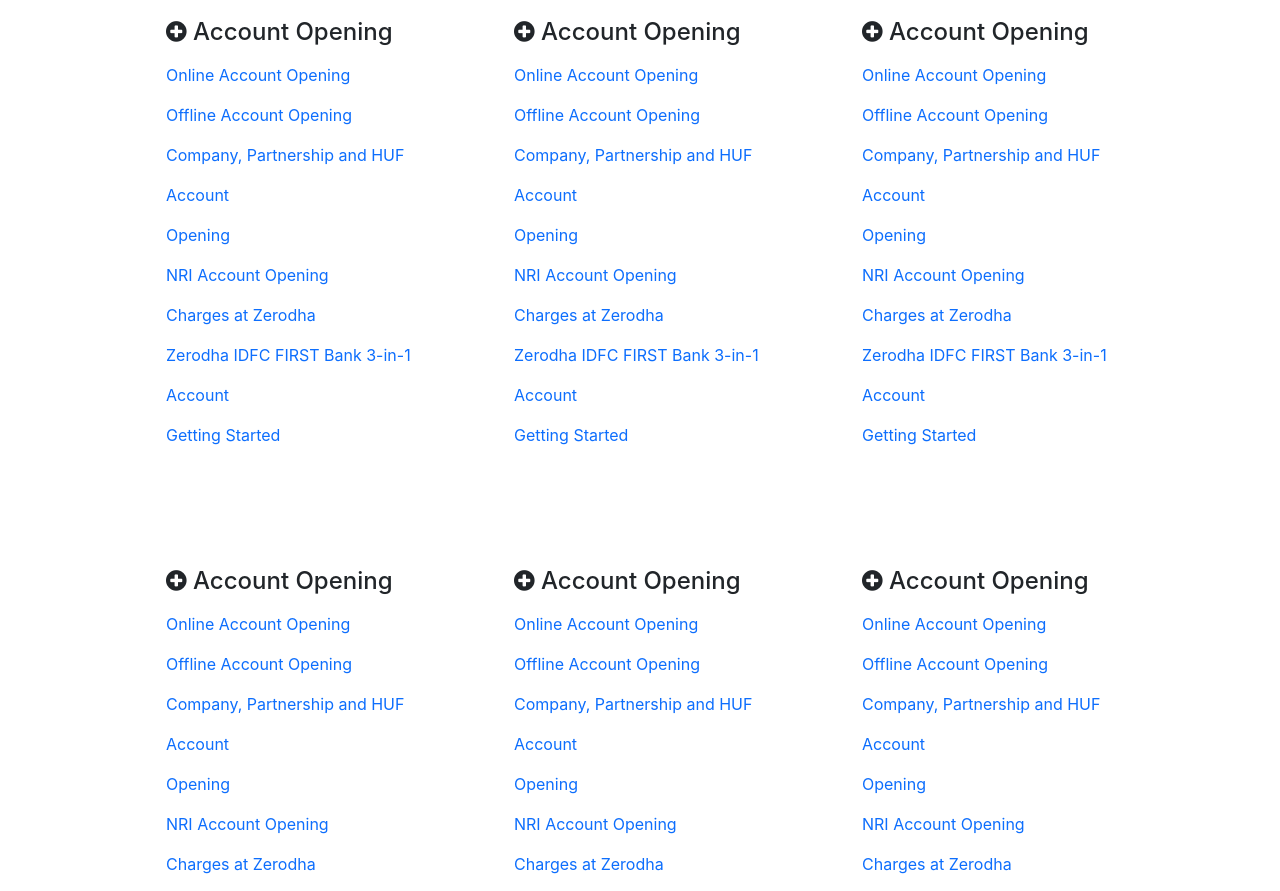
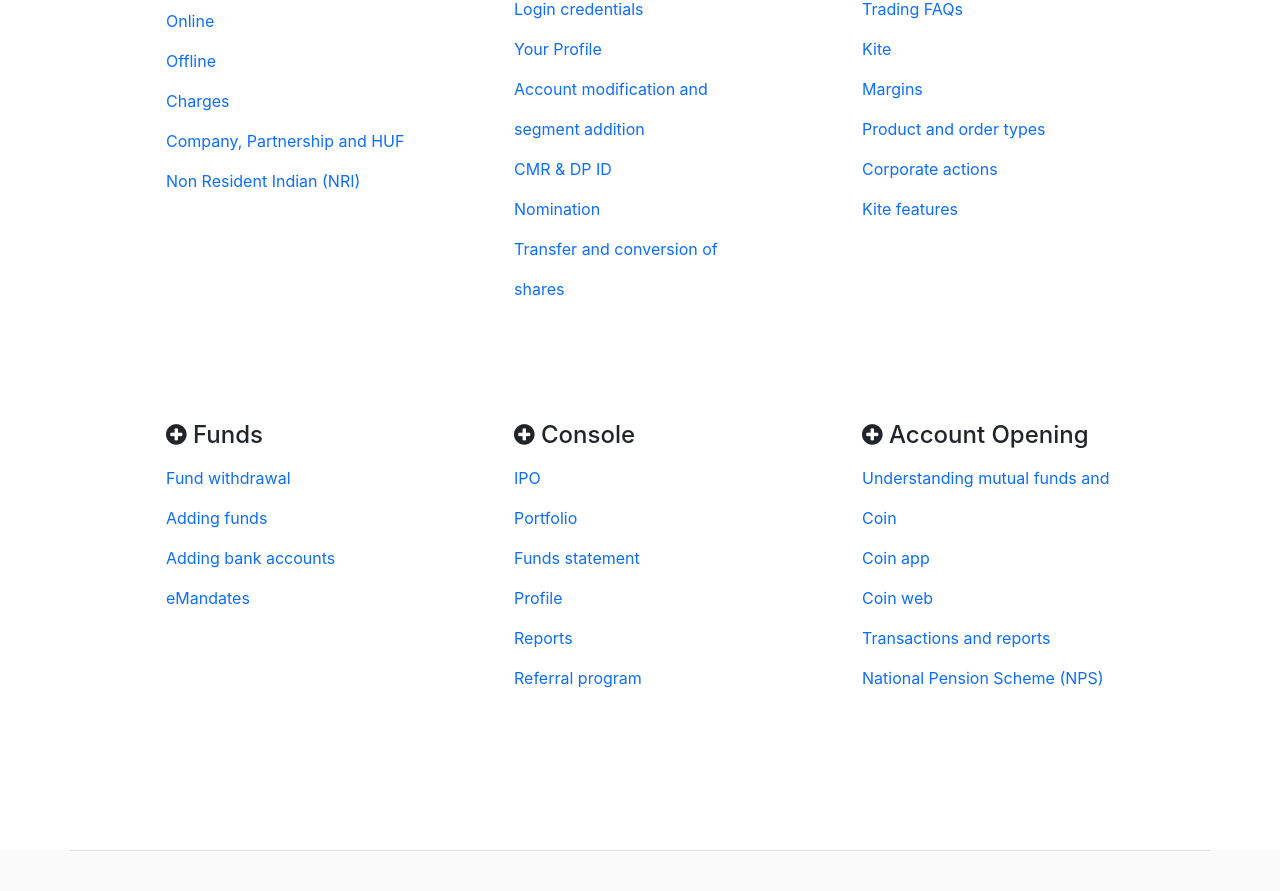
Before and after one commit to disha262004/FinXchange, a React app: page /support in a window 1280 px wide. Shown: the part 723-1614 px from the top of the page. Built offline with nearby package versions, Linux system fonts and the light colour scheme.

Commit message:
New commit

```diff
--- a/src/index.css
+++ b/src/index.css
@@ -36,9 +36,14 @@
 }
 
 #supportHero input{
-  padding: 20px 50px;
+  padding: 15px ;
   width: 100%;
-  font-size: 20px;
-  border-radius: 10px;
+  font-size: 18px;
+  border-radius: 2px;
   border: none;
 }
+
+#supportContent {
+  /* padding: 13% ; */
+  margin: 0 150px;
+}
--- a/src/landing_page/support/CreateTicket.js
+++ b/src/landing_page/support/CreateTicket.js
@@ -9,223 +9,64 @@
           <h4 className="">
             <i class="fa fa-plus-circle" aria-hidden="true"></i> Account Opening
           </h4>
-          <a href="" style={{ textDecoration: "none", lineHeight: "2.5" }}>
-            Online Account Opening
-          </a>
-          <br />
-          <a href="" style={{ textDecoration: "none", lineHeight: "2.5" }}>
-            Offline Account Opening
-          </a>
-          <br />
-          <a href="" style={{ textDecoration: "none", lineHeight: "2.5" }}>
-            Company, Partnership and HUF Account
-          </a>
-          <br />
-          <a href="" style={{ textDecoration: "none", lineHeight: "2.5" }}>
-            Opening
-          </a>
-          <br />
-          <a href="" style={{ textDecoration: "none", lineHeight: "2.5" }}>
-            NRI Account Opening
-          </a>
-          <br />
-          <a href="" style={{ textDecoration: "none", lineHeight: "2.5" }}>
-            Charges at Zerodha
-          </a>
-          <br />
-          <a href="" style={{ textDecoration: "none", lineHeight: "2.5" }}>
-            Zerodha IDFC FIRST Bank 3-in-1 Account
-          </a>
-          <br />
-          <a href="" style={{ textDecoration: "none", lineHeight: "2.5" }}>
-            Getting Started
-          </a>
-          <br />
+          <a href="" style={{ textDecoration: "none", lineHeight: "2.5" }}>Getting started </a><br />
+          <a href="" style={{ textDecoration: "none", lineHeight: "2.5" }}>Online </a><br />
+          <a href="" style={{ textDecoration: "none", lineHeight: "2.5" }}>Offline </a><br />
+          <a href="" style={{ textDecoration: "none", lineHeight: "2.5" }}>Charges </a><br />
+          <a href="" style={{ textDecoration: "none", lineHeight: "2.5" }}>Company, Partnership and HUF</a><br />
+          <a href="" style={{ textDecoration: "none", lineHeight: "2.5" }}>Non Resident Indian (NRI)</a><br />
+        </div>
+        <div className="col-4 p-5 mt-2 mb-2">
+          <h4 className="">
+            <i class="fa fa-plus-circle" aria-hidden="true"></i>  Your Zerodha Account
+          </h4>
+          <a href="" style={{ textDecoration: "none", lineHeight: "2.5" }}>Login credentials</a><br />
+          <a href="" style={{ textDecoration: "none", lineHeight: "2.5" }}>Your Profile</a><br />
+          <a href="" style={{ textDecoration: "none", lineHeight: "2.5" }}>Account modification and segment addition</a><br />
+          <a href="" style={{ textDecoration: "none", lineHeight: "2.5" }}>CMR & DP ID</a><br />
+          <a href="" style={{ textDecoration: "none", lineHeight: "2.5" }}>Nomination</a><br />
+          <a href="" style={{ textDecoration: "none", lineHeight: "2.5" }}>Transfer and conversion of shares</a><br />
+        </div>
+        <div className="col-4 p-5 mt-2 mb-2">
+          <h4 className="">
+            <i class="fa fa-plus-circle" aria-hidden="true"></i>  Trading and Markets
+          </h4>
+          <a href="" style={{ textDecoration: "none", lineHeight: "2.5" }}>Trading FAQs</a> <br/>
+          <a href="" style={{ textDecoration: "none", lineHeight: "2.5" }}>Kite</a> <br/>
+          <a href="" style={{ textDecoration: "none", lineHeight: "2.5" }}>Margins</a> <br/>
+          <a href="" style={{ textDecoration: "none", lineHeight: "2.5" }}>Product and order types </a> <br/>
+          <a href="" style={{ textDecoration: "none", lineHeight: "2.5" }}>Corporate actions</a> <br/>
+          <a href="" style={{ textDecoration: "none", lineHeight: "2.5" }}>Kite features</a> <br/>
+        </div>
+        <div className="col-4 p-5 mt-2 mb-2">
+          <h4 className="">
+            <i class="fa fa-plus-circle" aria-hidden="true"></i>  Funds
+          </h4>
+          <a href="" style={{ textDecoration: "none", lineHeight: "2.5" }}>Fund withdrawal</a><br />
+          <a href="" style={{ textDecoration: "none", lineHeight: "2.5" }}>Adding funds</a><br />
+          <a href="" style={{ textDecoration: "none", lineHeight: "2.5" }}>Adding bank accounts</a><br />
+          <a href="" style={{ textDecoration: "none", lineHeight: "2.5" }}>eMandates</a><br />
+        </div>
+        <div className="col-4 p-5 mt-2 mb-2">
+          <h4 className="">
+            <i class="fa fa-plus-circle" aria-hidden="true"></i>  Console
+          </h4>
+          <a href="" style={{ textDecoration: "none", lineHeight: "2.5" }}>IPO</a><br />
+          <a href="" style={{ textDecoration: "none", lineHeight: "2.5" }}>Portfolio</a><br />
+          <a href="" style={{ textDecoration: "none", lineHeight: "2.5" }}>Funds statement</a><br />
+          <a href="" style={{ textDecoration: "none", lineHeight: "2.5" }}>Profile</a><br />
+          <a href="" style={{ textDecoration: "none", lineHeight: "2.5" }}>Reports</a><br />
+          <a href="" style={{ textDecoration: "none", lineHeight: "2.5" }}>Referral program</a><br />
         </div>
         <div className="col-4 p-5 mt-2 mb-2">
           <h4 className="">
             <i class="fa fa-plus-circle" aria-hidden="true"></i> Account Opening
           </h4>
-          <a href="" style={{ textDecoration: "none", lineHeight: "2.5" }}>
-            Online Account Opening
-          </a>
-          <br />
-          <a href="" style={{ textDecoration: "none", lineHeight: "2.5" }}>
-            Offline Account Opening
-          </a>
-          <br />
-          <a href="" style={{ textDecoration: "none", lineHeight: "2.5" }}>
-            Company, Partnership and HUF Account
-          </a>
-          <br />
-          <a href="" style={{ textDecoration: "none", lineHeight: "2.5" }}>
-            Opening
-          </a>
-          <br />
-          <a href="" style={{ textDecoration: "none", lineHeight: "2.5" }}>
-            NRI Account Opening
-          </a>
-          <br />
-          <a href="" style={{ textDecoration: "none", lineHeight: "2.5" }}>
-            Charges at Zerodha
-          </a>
-          <br />
-          <a href="" style={{ textDecoration: "none", lineHeight: "2.5" }}>
-            Zerodha IDFC FIRST Bank 3-in-1 Account
-          </a>
-          <br />
-          <a href="" style={{ textDecoration: "none", lineHeight: "2.5" }}>
-            Getting Started
-          </a>
-          <br />
-        </div>
-        <div className="col-4 p-5 mt-2 mb-2">
-          <h4 className="">
-            <i class="fa fa-plus-circle" aria-hidden="true"></i> Account Opening
-          </h4>
-          <a href="" style={{ textDecoration: "none", lineHeight: "2.5" }}>
-            Online Account Opening
-          </a>
-          <br />
-          <a href="" style={{ textDecoration: "none", lineHeight: "2.5" }}>
-            Offline Account Opening
-          </a>
-          <br />
-          <a href="" style={{ textDecoration: "none", lineHeight: "2.5" }}>
-            Company, Partnership and HUF Account
-          </a>
-          <br />
-          <a href="" style={{ textDecoration: "none", lineHeight: "2.5" }}>
-            Opening
-          </a>
-          <br />
-          <a href="" style={{ textDecoration: "none", lineHeight: "2.5" }}>
-            NRI Account Opening
-          </a>
-          <br />
-          <a href="" style={{ textDecoration: "none", lineHeight: "2.5" }}>
-            Charges at Zerodha
-          </a>
-          <br />
-          <a href="" style={{ textDecoration: "none", lineHeight: "2.5" }}>
-            Zerodha IDFC FIRST Bank 3-in-1 Account
-          </a>
-          <br />
-          <a href="" style={{ textDecoration: "none", lineHeight: "2.5" }}>
-            Getting Started
-          </a>
-          <br />
-        </div>
-        <div className="col-4 p-5 mt-2 mb-2">
-          <h4 className="">
-            <i class="fa fa-plus-circle" aria-hidden="true"></i> Account Opening
-          </h4>
-          <a href="" style={{ textDecoration: "none", lineHeight: "2.5" }}>
-            Online Account Opening
-          </a>
-          <br />
-          <a href="" style={{ textDecoration: "none", lineHeight: "2.5" }}>
-            Offline Account Opening
-          </a>
-          <br />
-          <a href="" style={{ textDecoration: "none", lineHeight: "2.5" }}>
-            Company, Partnership and HUF Account
-          </a>
-          <br />
-          <a href="" style={{ textDecoration: "none", lineHeight: "2.5" }}>
-            Opening
-          </a>
-          <br />
-          <a href="" style={{ textDecoration: "none", lineHeight: "2.5" }}>
-            NRI Account Opening
-          </a>
-          <br />
-          <a href="" style={{ textDecoration: "none", lineHeight: "2.5" }}>
-            Charges at Zerodha
-          </a>
-          <br />
-          <a href="" style={{ textDecoration: "none", lineHeight: "2.5" }}>
-            Zerodha IDFC FIRST Bank 3-in-1 Account
-          </a>
-          <br />
-          <a href="" style={{ textDecoration: "none", lineHeight: "2.5" }}>
-            Getting Started
-          </a>
-          <br />
-        </div>
-        <div className="col-4 p-5 mt-2 mb-2">
-          <h4 className="">
-            <i class="fa fa-plus-circle" aria-hidden="true"></i> Account Opening
-          </h4>
-          <a href="" style={{ textDecoration: "none", lineHeight: "2.5" }}>
-            Online Account Opening
-          </a>
-          <br />
-          <a href="" style={{ textDecoration: "none", lineHeight: "2.5" }}>
-            Offline Account Opening
-          </a>
-          <br />
-          <a href="" style={{ textDecoration: "none", lineHeight: "2.5" }}>
-            Company, Partnership and HUF Account
-          </a>
-          <br />
-          <a href="" style={{ textDecoration: "none", lineHeight: "2.5" }}>
-            Opening
-          </a>
-          <br />
-          <a href="" style={{ textDecoration: "none", lineHeight: "2.5" }}>
-            NRI Account Opening
-          </a>
-          <br />
-          <a href="" style={{ textDecoration: "none", lineHeight: "2.5" }}>
-            Charges at Zerodha
-          </a>
-          <br />
-          <a href="" style={{ textDecoration: "none", lineHeight: "2.5" }}>
-            Zerodha IDFC FIRST Bank 3-in-1 Account
-          </a>
-          <br />
-          <a href="" style={{ textDecoration: "none", lineHeight: "2.5" }}>
-            Getting Started
-          </a>
-          <br />
-        </div>
-        <div className="col-4 p-5 mt-2 mb-2">
-          <h4 className="">
-            <i class="fa fa-plus-circle" aria-hidden="true"></i> Account Opening
-          </h4>
-          <a href="" style={{ textDecoration: "none", lineHeight: "2.5" }}>
-            Online Account Opening
-          </a>
-          <br />
-          <a href="" style={{ textDecoration: "none", lineHeight: "2.5" }}>
-            Offline Account Opening
-          </a>
-          <br />
-          <a href="" style={{ textDecoration: "none", lineHeight: "2.5" }}>
-            Company, Partnership and HUF Account
-          </a>
-          <br />
-          <a href="" style={{ textDecoration: "none", lineHeight: "2.5" }}>
-            Opening
-          </a>
-          <br />
-          <a href="" style={{ textDecoration: "none", lineHeight: "2.5" }}>
-            NRI Account Opening
-          </a>
-          <br />
-          <a href="" style={{ textDecoration: "none", lineHeight: "2.5" }}>
-            Charges at Zerodha
-          </a>
-          <br />
-          <a href="" style={{ textDecoration: "none", lineHeight: "2.5" }}>
-            Zerodha IDFC FIRST Bank 3-in-1 Account
-          </a>
-          <br />
-          <a href="" style={{ textDecoration: "none", lineHeight: "2.5" }}>
-            Getting Started
-          </a>
-          <br />
+          <a href="" style={{ textDecoration: "none", lineHeight: "2.5" }}>Understanding mutual funds and Coin</a><br />
+          <a href="" style={{ textDecoration: "none", lineHeight: "2.5" }}>Coin app</a><br />
+          <a href="" style={{ textDecoration: "none", lineHeight: "2.5" }}>Coin web</a><br />
+          <a href="" style={{ textDecoration: "none", lineHeight: "2.5" }}>Transactions and reports</a><br />
+          <a href="" style={{ textDecoration: "none", lineHeight: "2.5" }}>National Pension Scheme (NPS)</a><br />
         </div>
       </div>
     </div>
```
Also changed, not shown: src/landing_page/support/Hero.js (+7 -7 lines).
